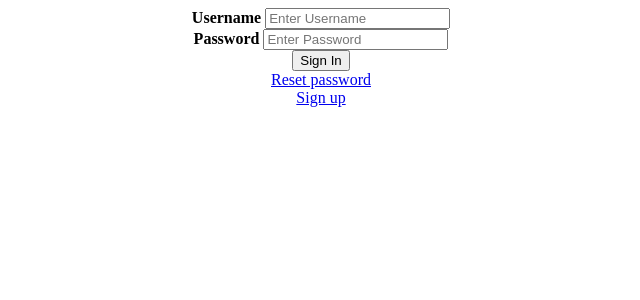
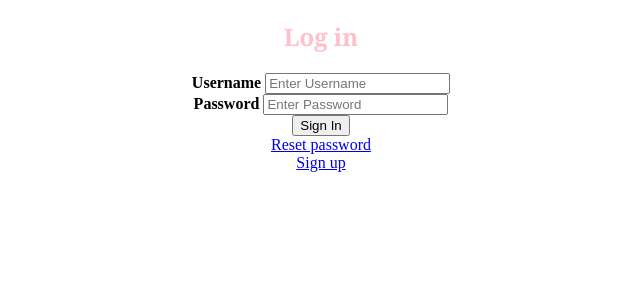
Before and after one commit to beadeleon/BEAst, a PHP site: page / in a window 1280 px wide. Shown: the top 300 px of the page, without its empty margins (319-959 px from the left). Run offline with PHP 8.4, Linux system fonts and the light colour scheme.

Commit message:
Update index.php

```diff
--- a/index.php
+++ b/index.php
@@ -1,10 +1,9 @@
 <!Doctype html>
 <html>
 <head><center>
-    <style type="text/css">
+
     <h2 style="font-family:georgia; color:pink;">Log in </h2>
-      body{background-color:violet; }
-    </style>
+
 <title> Log in </title>
     </center>
 </head>
```
